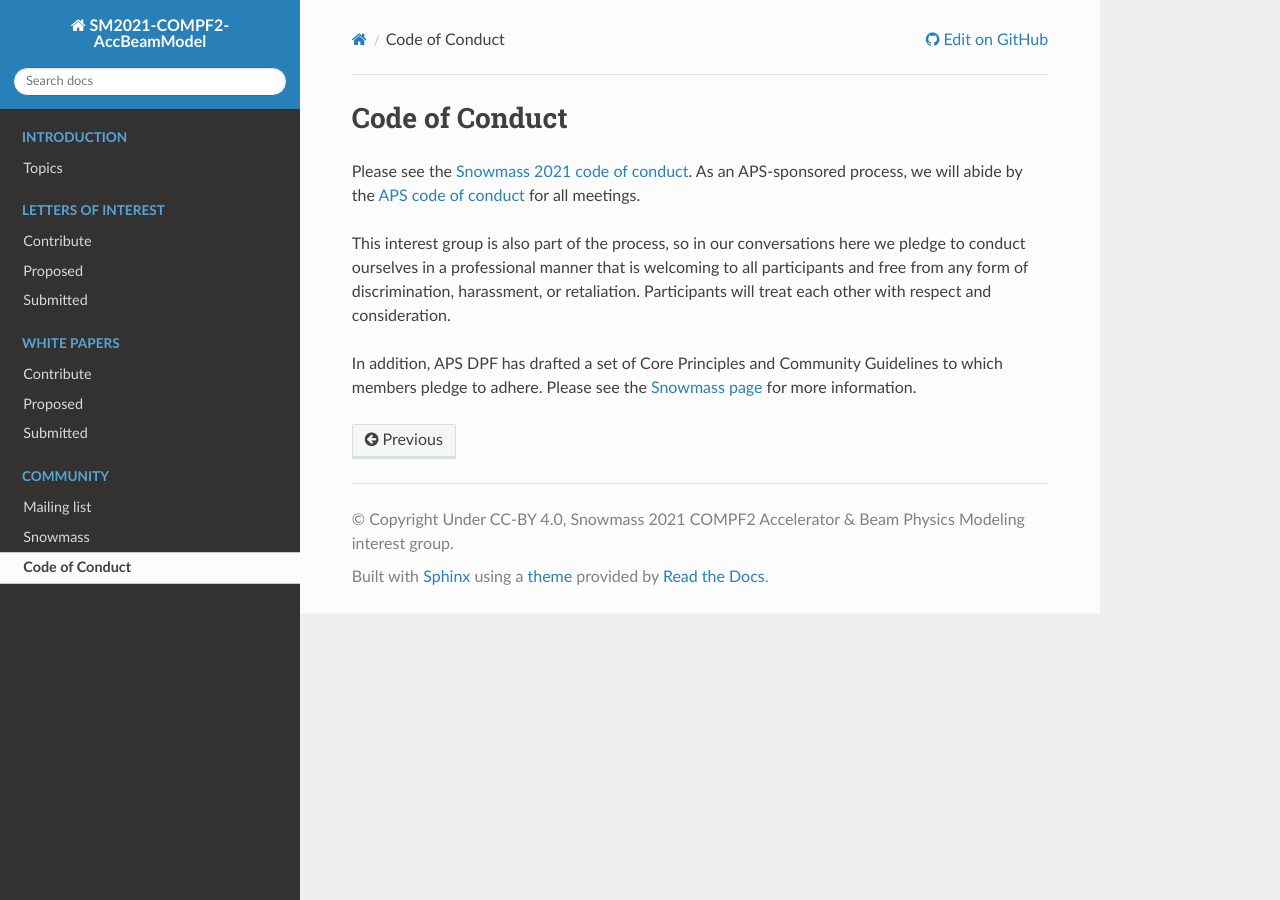
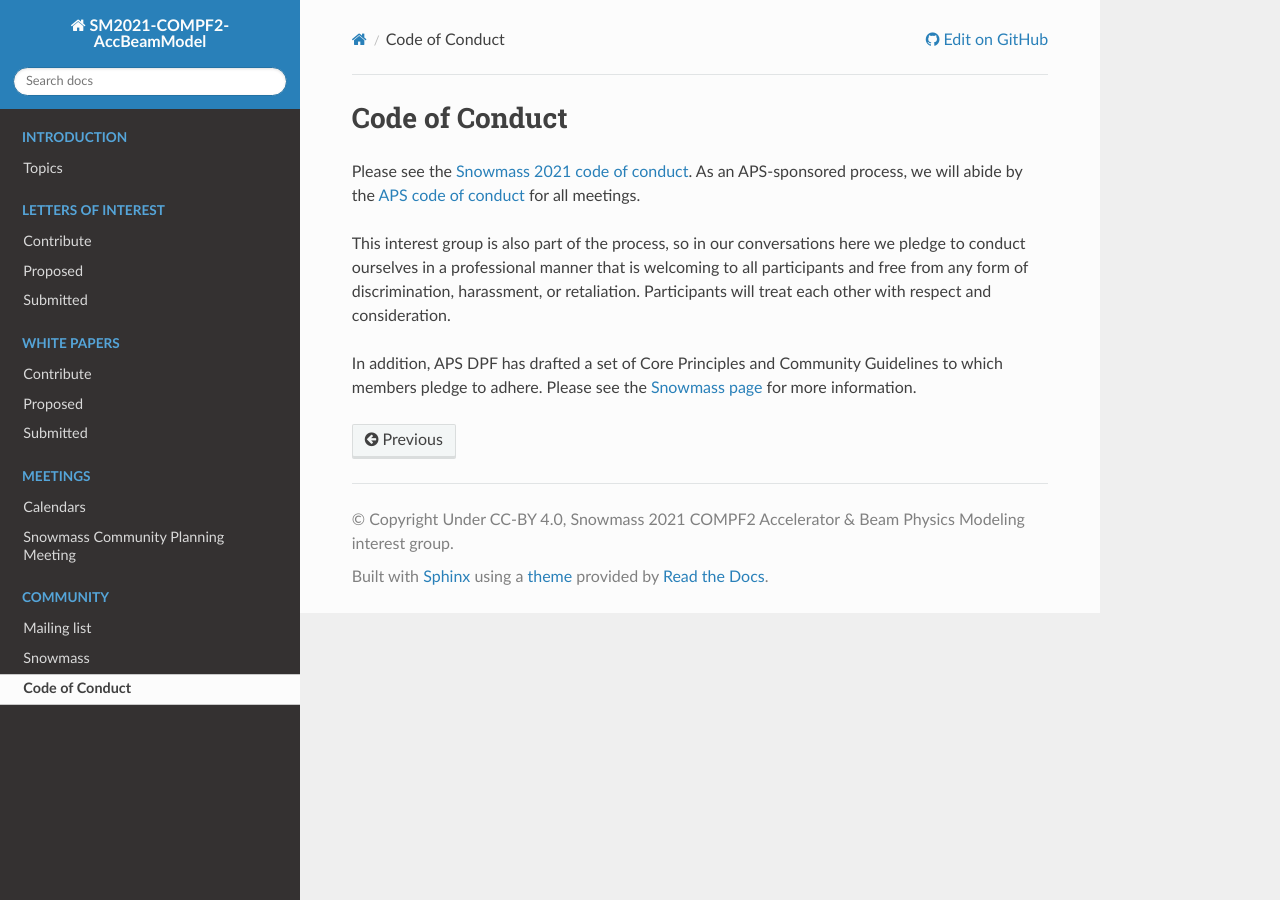
Before and after one commit to snowmass-compf2-accbeammodel/snowmass-compf2-accbeammodel.github.io, a Sphinx documentation site: the page built from docs/source/community/coc.rst, in a window 1280 px wide. Built offline with Sphinx 7.4.7 and the Read the Docs theme 2.0.0, drawn with Linux system fonts in a browser that asks for light colours; pages that are not in the unit, such as notebooks, are missing from menus.

Commit message:
Fix paths

```diff
--- a/docs/source/index.rst
+++ b/docs/source/index.rst
@@ -89,8 +89,8 @@ Meetings
    :maxdepth: 1
    :hidden:
 
-   papers/calendars
-   papers/planning
+   meetings/calendars
+   meetings/planning
 
 Community
 ---------
```
